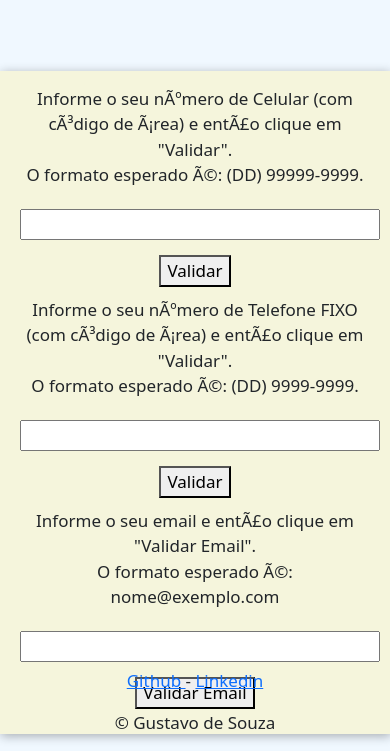
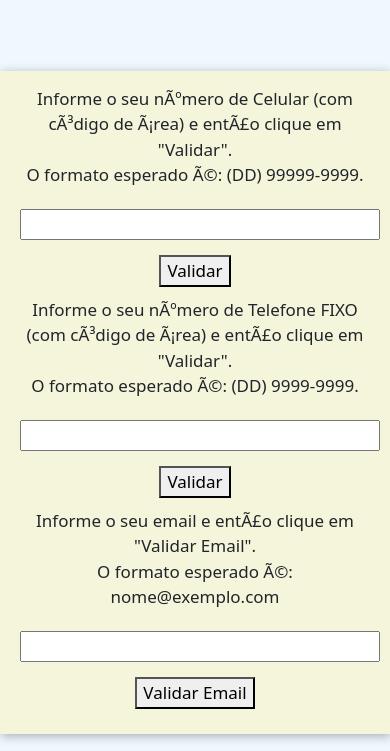
Before and after one commit to Gustavsouza/REGEX, a plain HTML site: page index.html in a window 390 px wide. Shown: the part 93-844 px from the top of the page. Drawn offline with nearby package versions, Linux system fonts and the light colour scheme.

Commit message:
Melhorando compatibilidade mobile

```diff
--- a/index.html
+++ b/index.html
@@ -18,7 +18,7 @@
           <input id="phone"  onkeyup=mmascararTel() ><button  onclick="testInfo(document.getElementById('phone'));">Validar</button>
           <p>Informe o seu número de Telefone FIXO (com código de área) e então clique em "Validar".
             <br>O formato esperado é: (DD) 9999-9999.</p>
-          <input id="phonefixo"  onkeypress="mask(this, phonefixo)"><button  onclick="testInfo(document.getElementById('phonefixo'));">Validar</button>
+          <input id="phonefixo"  onkeyup="mask(this, phonefixo)"><button  onclick="testInfo(document.getElementById('phonefixo'));">Validar</button>
           <p>Informe o seu email e então clique em "Validar Email".
             <br>O formato esperado é: nome@exemplo.com</p>
           <input id="email"><button  onclick="testEmail(document.getElementById('email'));" >Validar Email</button>
--- a/style.css
+++ b/style.css
@@ -34,6 +34,8 @@
 footer{
     width: 100%;
     text-align: center;
-    position: absolute;
+    position: relative;
     bottom: 0;
+    margin-top: 100px;
+   padding-bottom: 15px;
 }
```
